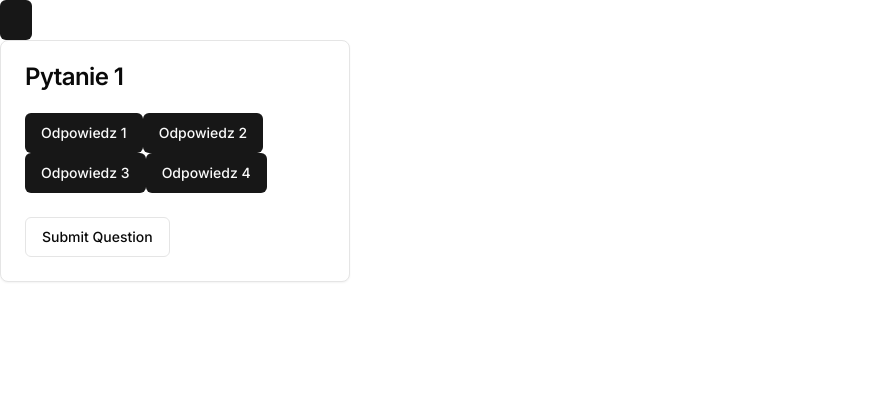
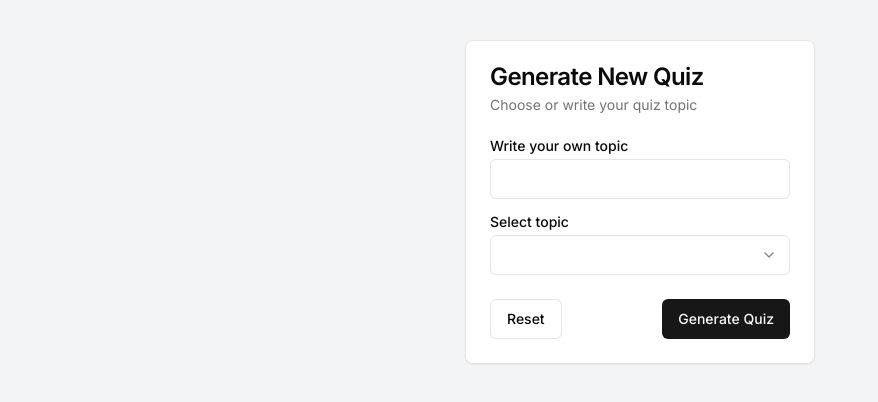
Before and after one commit to Radzik69/quiz-app, a Next.js app in the folder quiz-app/: page / in a window 1280 px wide. Shown: the top 402 px of the page, without its empty margins (0-878 px from the left). Built offline with nearby package versions, Linux system fonts and the light colour scheme.

Commit message:
Przywrócenie działającej wersji quizu

```diff
--- a/quiz-app/src/components/generateQuiz.js
+++ b/quiz-app/src/components/generateQuiz.js
@@ -1,6 +1,5 @@
 "use client"
-import { useState } from "react";
-import { Button } from "@/components/ui/button"
+import { Button } from "@/components/ui/button";
 import {
   Card,
   CardContent,
@@ -9,8 +8,8 @@ import {
   CardHeader,
   CardTitle,
 } from "@/components/ui/card"
+import { Label } from "@/components/ui/label"
 import { Input } from "@/components/ui/input"
-import { Label } from "@/components/ui/label"
 import {
   Select,
   SelectContent,
@@ -18,24 +17,19 @@ import {
   SelectTrigger,
   SelectValue,
 } from "@/components/ui/select"
+import { useEffect, useState } from "react";
 
 export default function GenerateQuiz() {
+  const [selectedTopic, setSelectedTopic] = useState(null);
+  const [quizData, setQuizData] = useState(null)
 
   const linkSchool = "http://172.16.15.163"
-    const linkHome = "http://192.168.88.216"
-    const [quizData,setQuizData] = useState(null)
-
   const getQuizData = async () => {
-
     try {
       const res = await fetch(`${linkSchool}:5678/webhook-test/ai`, {
         method: "GET",
         headers: {
           "Content-Type": "application/json",
-              "host":"172.16.15.163:5678",
-              "connection":"keep-alive",
-              "accept":"*/*",
-              "origin":"http://localhost:3000",
         },
       });
 
@@ -43,55 +37,121 @@ export default function GenerateQuiz() {
       console.log("Response from n8n:", data);
       setQuizData(data)
     } catch (err) {
-          console.error("Error sending data to n8n:", err);
+      console.error("Error fetching quiz:", err);
     }
   };
 
   const testFunc = (e) => {
-        console.log(e.target.innerText)
-        if(e.target.innerText === quizData[0].output.correctAnswer){
-            console.log("Correct answer")
-    }
-        else{
-            console.log("Wrong answer")
+    const answer = e.target.innerText;
+    if (answer === quizData[0].output.correctAnswer) {
+      console.log("Correct answer");
+    } else {
+      console.log("Wrong answer");
     }
 
-        getQuizData()
-}
+    getQuizData();
+  };
 
-return(
-    <div>
-        <Button onClick={()=>getQuizData()}></Button>
+  const getTopic = (e) => {
+    setSelectedTopic(e.target.value);
+  };
+
+  const generateQuiz = (e) => {
+    e.preventDefault();
+    console.log("Selected topic:", selectedTopic);
+    getQuizData();
+  };
+
+  return (
+    <div className="min-h-screen bg-gray-100 flex flex-col items-center py-10 gap-10">
       <Card className="w-[350px]">
         <CardHeader>
-        <CardTitle>{quizData!=null ? quizData[0].output.question : "Pytanie 1"} </CardTitle>
+          <CardTitle>Generate New Quiz</CardTitle>
+          <CardDescription>Choose or write your quiz topic</CardDescription>
         </CardHeader>
         <CardContent>
-        <div>
-            {/* <div onClick={testFunc}>
-                <h1>{quizData!=null ? quizData[0].output.answers[0].text : "Odpowiedz 1"}</h1>
+          <form>
+            <div className="grid w-full gap-4">
+              <div className="flex flex-col space-y-1.5">
+                <Label htmlFor="customTopic">Write your own topic</Label>
+                <Input onChange={getTopic} id="customTopic" />
               </div>
-            <div>
-                <h1>{quizData!=null ? quizData[0].output.answers[1].text : "Odpowiedz 2"}</h1>
+              <div className="flex flex-col space-y-1.5">
+                <Label htmlFor="selectTopic">Select topic</Label>
+                <Select value={selectedTopic} onValueChange={setSelectedTopic}>
+                  <SelectTrigger id="selectTopic">
+                    <SelectValue placeholder="Select a topic..." />
+                  </SelectTrigger>
+                  <SelectContent position="popper">
+                    <SelectItem value="next">Next.js</SelectItem>
+                    <SelectItem value="sveltekit">SvelteKit</SelectItem>
+                    <SelectItem value="astro">Astro</SelectItem>
+                    <SelectItem value="nuxt">Nuxt.js</SelectItem>
+                  </SelectContent>
+                </Select>
               </div>
-            <div>
-                <h1>{quizData!=null ? quizData[0].output.answers[2].text : "Odpowiedz 3"}</h1>
             </div>
-            <div>
-                <h1>{quizData!=null ? quizData[0].output.answers[3].text : "Odpowiedz 4"}</h1>
-            </div> */}
+          </form>
+        </CardContent>
+        <CardFooter className="flex justify-between">
+          <Button variant="outline" onClick={() => setSelectedTopic(null)}>Reset</Button>
+          <Button type="submit" onClick={generateQuiz}>Generate Quiz</Button>
+        </CardFooter>
+      </Card>
 
-            <Button onClick={(e)=>{testFunc(e)}}>{quizData!=null ? quizData[0].output.answers[0].text : "Odpowiedz 1"}</Button>
-            <Button onClick={(e)=>{testFunc(e)}}>{quizData!=null ? quizData[0].output.answers[1].text : "Odpowiedz 2"}</Button>
-            <Button onClick={(e)=>{testFunc(e)}}>{quizData!=null ? quizData[0].output.answers[2].text : "Odpowiedz 3"}</Button>
-            <Button onClick={(e)=>{testFunc(e)}}>{quizData!=null ? quizData[0].output.answers[3].text : "Odpowiedz 4"}</Button>
-
+      {quizData && (
+        <Card className="w-full max-w-xl">
+        <CardHeader>
+          <CardTitle>
+            {quizData && quizData[0]?.output?.question
+              ? quizData[0].output.question
+              : "Pytanie"}
+          </CardTitle>
+        </CardHeader>
+        <CardContent>
+          <div className="grid grid-cols-2 gap-4 mt-4">
+            <Button
+              onClick={(e) => testFunc(e)}
+              className="text-lg py-6"
+            >
+              {quizData && quizData[0]?.output?.answers?.[0]?.text
+                ? quizData[0].output.answers[0].text
+                : "Odpowiedź 1"}
+            </Button>
+            <Button
+              onClick={(e) => testFunc(e)}
+              className="text-lg py-6"
+            >
+              {quizData && quizData[0]?.output?.answers?.[1]?.text
+                ? quizData[0].output.answers[1].text
+                : "Odpowiedź 2"}
+            </Button>
+            <Button
+              onClick={(e) => testFunc(e)}
+              className="text-lg py-6"
+            >
+              {quizData && quizData[0]?.output?.answers?.[2]?.text
+                ? quizData[0].output.answers[2].text
+                : "Odpowiedź 3"}
+            </Button>
+            <Button
+              onClick={(e) => testFunc(e)}
+              className="text-lg py-6"
+            >
+              {quizData && quizData[0]?.output?.answers?.[3]?.text
+                ? quizData[0].output.answers[3].text
+                : "Odpowiedź 4"}
+            </Button>
           </div>
         </CardContent>
-      <CardFooter className="flex justify-between">
-        <Button variant="outline">Submit Question</Button>
+        <CardFooter className="justify-end">
+          <Button variant="outline" onClick={getQuizData}>
+            Next Question
+          </Button>
         </CardFooter>
       </Card>
+
+      )}
     </div>
-)
+  );
 }
```
Lines whose indentation alone changed are shown as unchanged.
